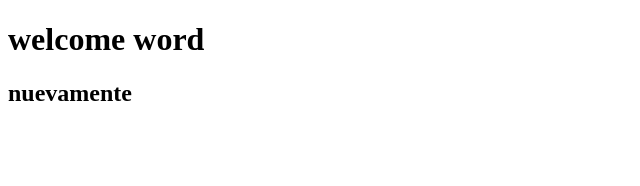
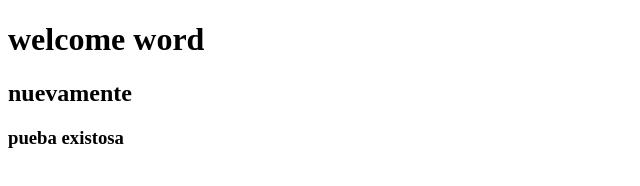
Before and after one commit to Aq2611/cursofullstack, a plain HTML site: page index.html in a window 1280 px wide. Shown: the whole page, without its empty margins (0-640 px from the left). Drawn offline with Linux system fonts and the light colour scheme.

Commit message:
segunda prueba

```diff
--- a/index.html
+++ b/index.html
@@ -8,5 +8,6 @@
 <body>
     <h1>welcome word</h1>
     <h2>nuevamente</h2>
+    <h3>pueba existosa</h3>
 </body>
 </html>
```
